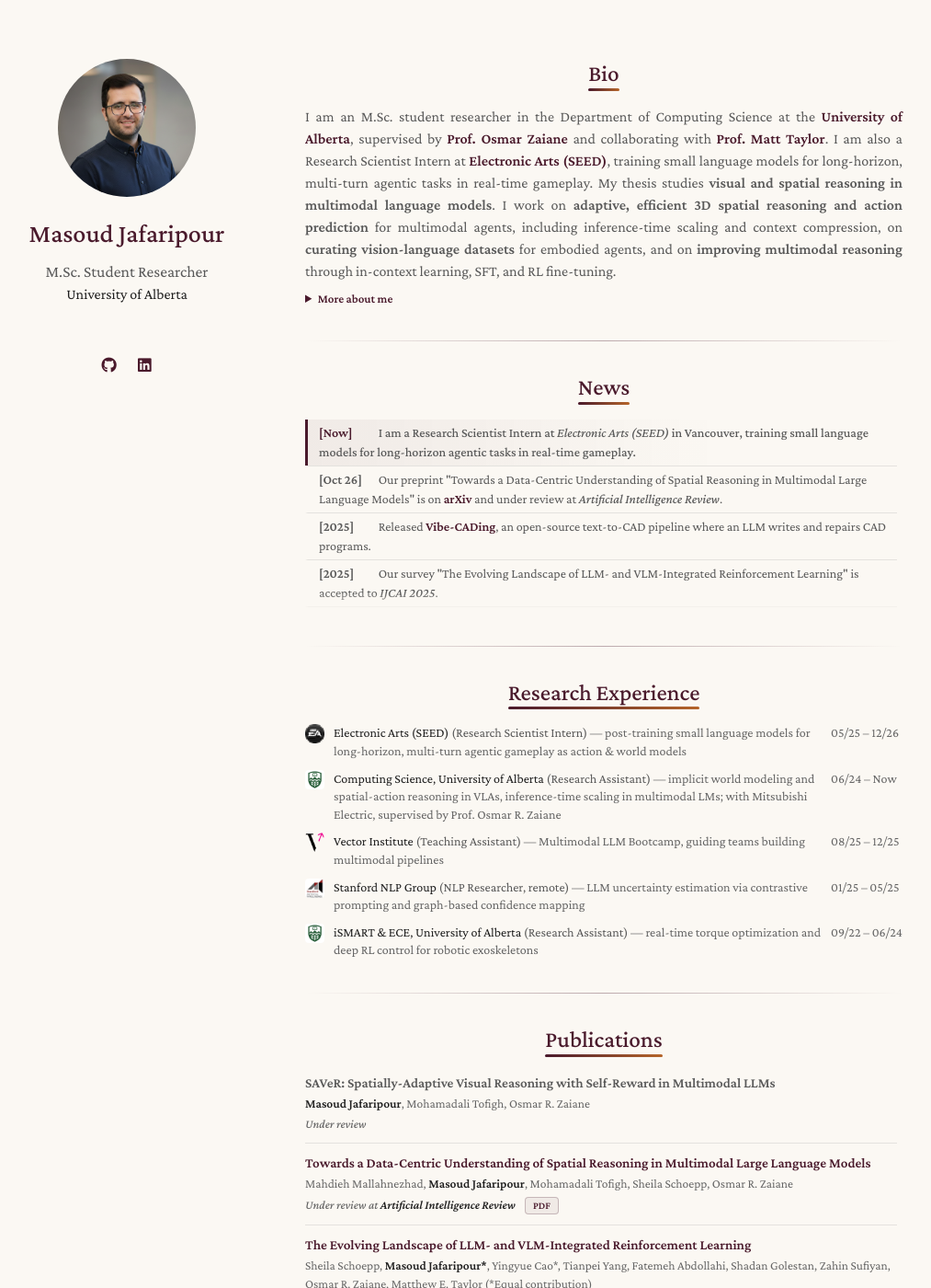
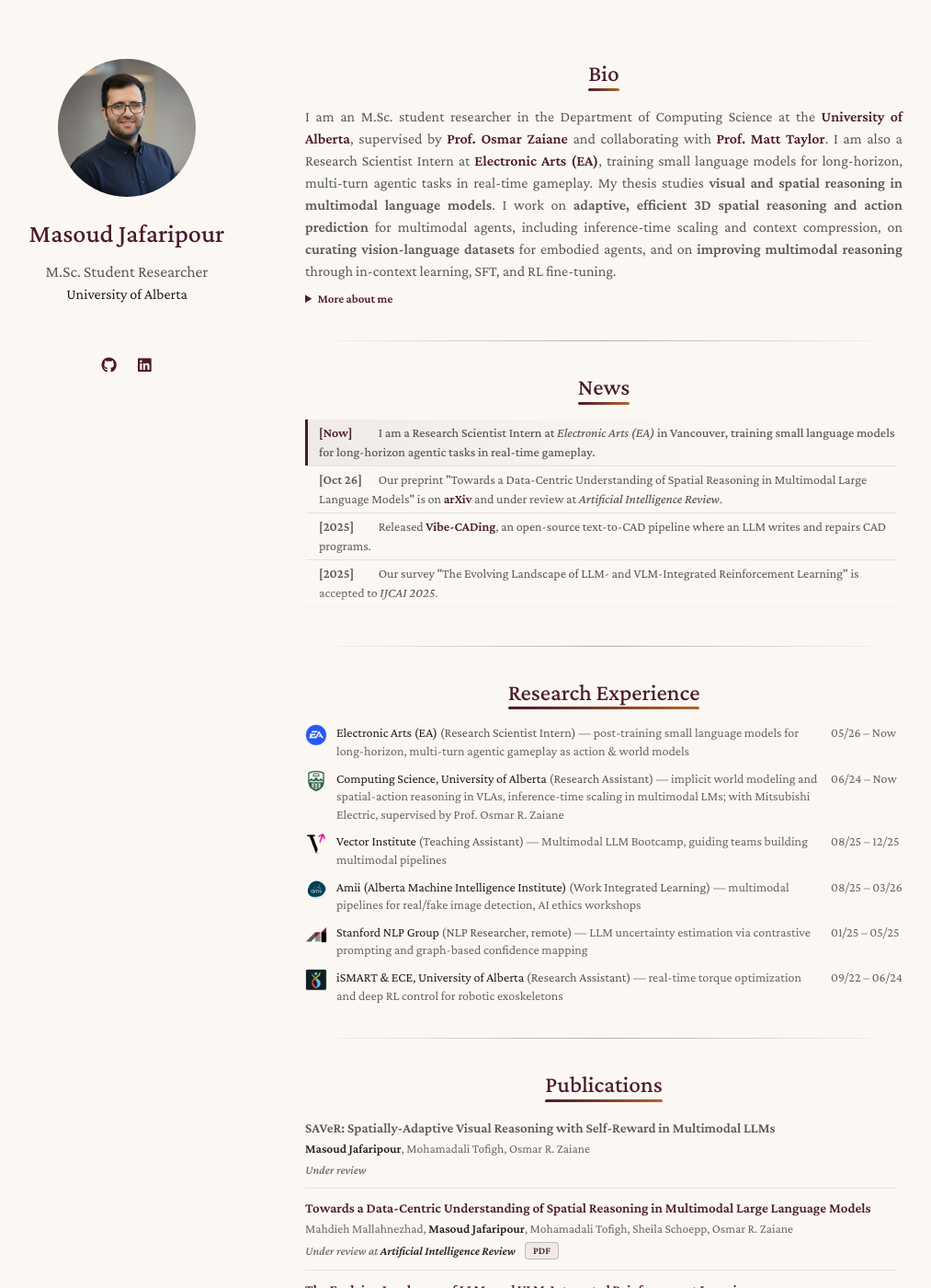
Before and after one commit to Masoudjafaripour/masoudjafaripour.github.io, a Jekyll site: the page built from index.md, in a window 1280 px wide and 1400 px high. Shown: the whole window at 92% size, without its empty margins (138-1151 px from the left). Built offline with Jekyll 4.4.1, drawn with Linux system fonts in a browser that asks for light colours; a style sheet for code colours, icons or effects is not loaded.

Commit message:
Sharpen experience logos and add Amii role
Rebuild logos at 128px with transparent backgrounds, use the iSMART,
blue EA, and UofA shield marks, and show them at 24px. Add the Amii
role, correct EA dates to 05/26, and drop "(SEED)" from the EA name.

Co-Authored-By: Claude Opus 5.5 <noreply@anthropic.com>

```diff
--- a/_data/experience.yml
+++ b/_data/experience.yml
@@ -1,11 +1,11 @@
 # Fields: org, role, focus, time, logo (image path), icon (Font Awesome 6 class, used when no logo), link.
 # Set divider: true on an entry to draw a line above it.
-- org: Electronic Arts (SEED)
+- org: Electronic Arts (EA)
   role: Research Scientist Intern
   focus: post-training small language models for long-horizon, multi-turn agentic gameplay as action &amp; world models
-  time: 05/25 &ndash; 12/26
+  time: 05/26 &ndash; Now
   logo: assets/img/logos/ea.png
-  link: https://www.ea.com/seed
+  link: https://www.ea.com/
 
 - org: Computing Science, University of Alberta
   role: Research Assistant
@@ -21,6 +21,13 @@
   logo: assets/img/logos/vector.png
   link: https://vectorinstitute.ai/
 
+- org: Amii (Alberta Machine Intelligence Institute)
+  role: Work Integrated Learning
+  focus: multimodal pipelines for real/fake image detection, AI ethics workshops
+  time: 08/25 &ndash; 03/26
+  logo: assets/img/logos/amii.png
+  link: https://www.amii.ca/
+
 - org: Stanford NLP Group
   role: NLP Researcher, remote
   focus: LLM uncertainty estimation via contrastive prompting and graph-based confidence mapping
@@ -32,5 +39,5 @@
   role: Research Assistant
   focus: real-time torque optimization and deep RL control for robotic exoskeletons
   time: 09/22 &ndash; 06/24
-  logo: assets/img/logos/ualberta.png
-  link: https://www.ualberta.ca/en/electrical-computer-engineering/
+  logo: assets/img/logos/ismart.png
+  link: https://smartinstitute.ca/
--- a/_data/news.yml
+++ b/_data/news.yml
@@ -2,7 +2,7 @@
 # text accepts inline HTML.
 - date: "Now"
   milestone: true
-  text: I am a Research Scientist Intern at <i>Electronic Arts (SEED)</i> in Vancouver, training small language models for long-horizon agentic tasks in real-time gameplay.
+  text: I am a Research Scientist Intern at <i>Electronic Arts (EA)</i> in Vancouver, training small language models for long-horizon agentic tasks in real-time gameplay.
 
 - date: "Oct 26"
   text: Our preprint "Towards a Data-Centric Understanding of Spatial Reasoning in Multimodal Large Language Models" is on <a href="https://arxiv.org/abs/2610.19108">arXiv</a> and under review at <i>Artificial Intelligence Review</i>.
--- a/assets/css/custom.css
+++ b/assets/css/custom.css
@@ -181,7 +181,7 @@ hr.section-divider {
 /* Research experience: icon, organization, dates. */
 .experience-list {
   display: grid;
-  grid-template-columns: 21px 1fr auto;
+  grid-template-columns: 24px 1fr auto;
   align-items: start;
   column-gap: 10px;
   row-gap: 10px;
@@ -195,8 +195,8 @@ hr.section-divider {
 }
 
 .experience-logo {
-  width: 21px;
-  height: 21px;
+  width: 24px;
+  height: 24px;
   object-fit: contain;
   border-radius: 4px;
 }
@@ -399,7 +399,7 @@ hr.section-divider {
 /* Phones: stack the experience dates under each entry. */
 @media print, screen and (max-width: 480px) {
   .experience-list {
-    grid-template-columns: 21px 1fr;
+    grid-template-columns: 24px 1fr;
   }
 
   .experience-time {
--- a/index.md
+++ b/index.md
@@ -5,7 +5,7 @@ layout: homepage
 <h2 id="bio">Bio</h2>
 
 <p class="bio-text">
-I am an M.Sc. student researcher in the Department of Computing Science at the <a href="https://www.ualberta.ca/">University of Alberta</a>, supervised by <a href="https://webdocs.cs.ualberta.ca/~zaiane/">Prof. Osmar Zaiane</a> and collaborating with <a href="https://drmatttaylor.net/">Prof. Matt Taylor</a>. I am also a Research Scientist Intern at <a href="https://www.ea.com/seed">Electronic Arts (SEED)</a>, training small language models for long-horizon, multi-turn agentic tasks in real-time gameplay. My thesis studies <b>visual and spatial reasoning in multimodal language models</b>. I work on <b>adaptive, efficient 3D spatial reasoning and action prediction</b> for multimodal agents, including inference-time scaling and context compression, on <b>curating vision-language datasets</b> for embodied agents, and on <b>improving multimodal reasoning</b> through in-context learning, SFT, and RL fine-tuning.
+I am an M.Sc. student researcher in the Department of Computing Science at the <a href="https://www.ualberta.ca/">University of Alberta</a>, supervised by <a href="https://webdocs.cs.ualberta.ca/~zaiane/">Prof. Osmar Zaiane</a> and collaborating with <a href="https://drmatttaylor.net/">Prof. Matt Taylor</a>. I am also a Research Scientist Intern at <a href="https://www.ea.com/">Electronic Arts (EA)</a>, training small language models for long-horizon, multi-turn agentic tasks in real-time gameplay. My thesis studies <b>visual and spatial reasoning in multimodal language models</b>. I work on <b>adaptive, efficient 3D spatial reasoning and action prediction</b> for multimodal agents, including inference-time scaling and context compression, on <b>curating vision-language datasets</b> for embodied agents, and on <b>improving multimodal reasoning</b> through in-context learning, SFT, and RL fine-tuning.
 </p>
 
 <details class="more-about-me">
```
Also changed, not shown: assets/img/logos/amii.png (added), assets/img/logos/ea.png, assets/img/logos/ismart.png (added), assets/img/logos/stanford.png, assets/img/logos/ualberta.png, assets/img/logos/vector.png.
